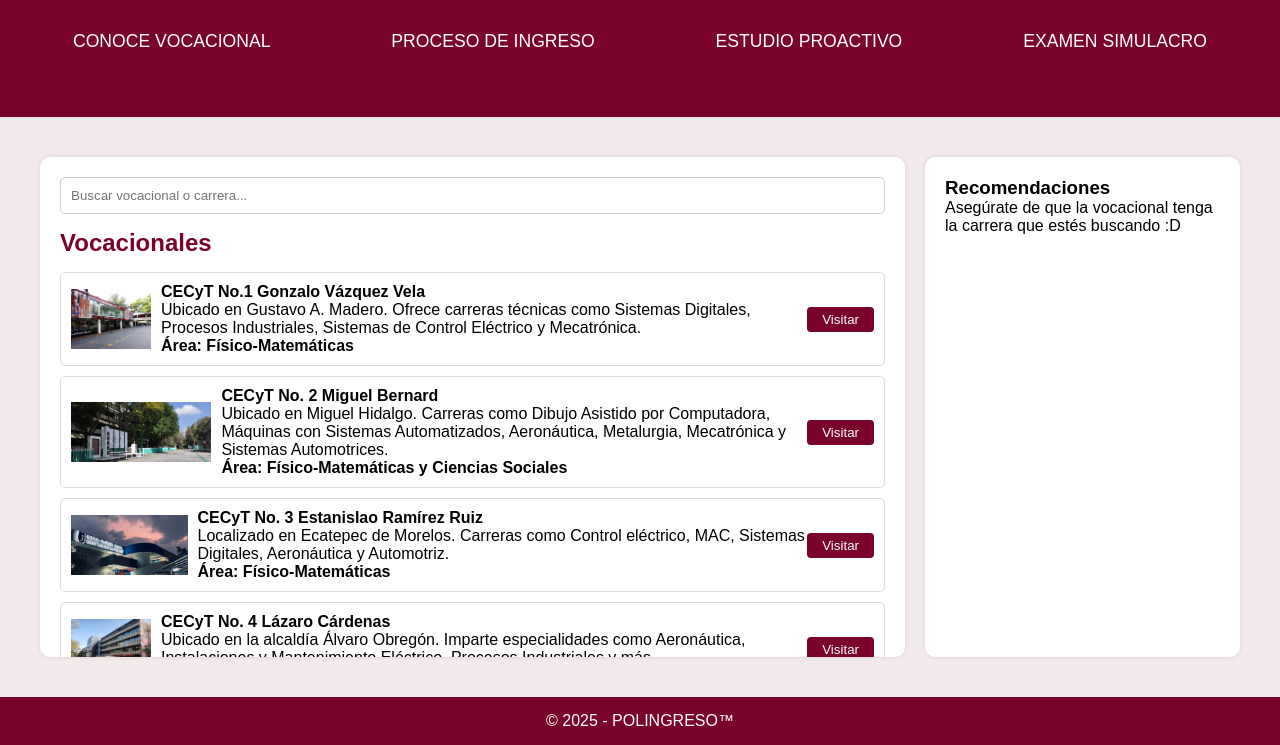
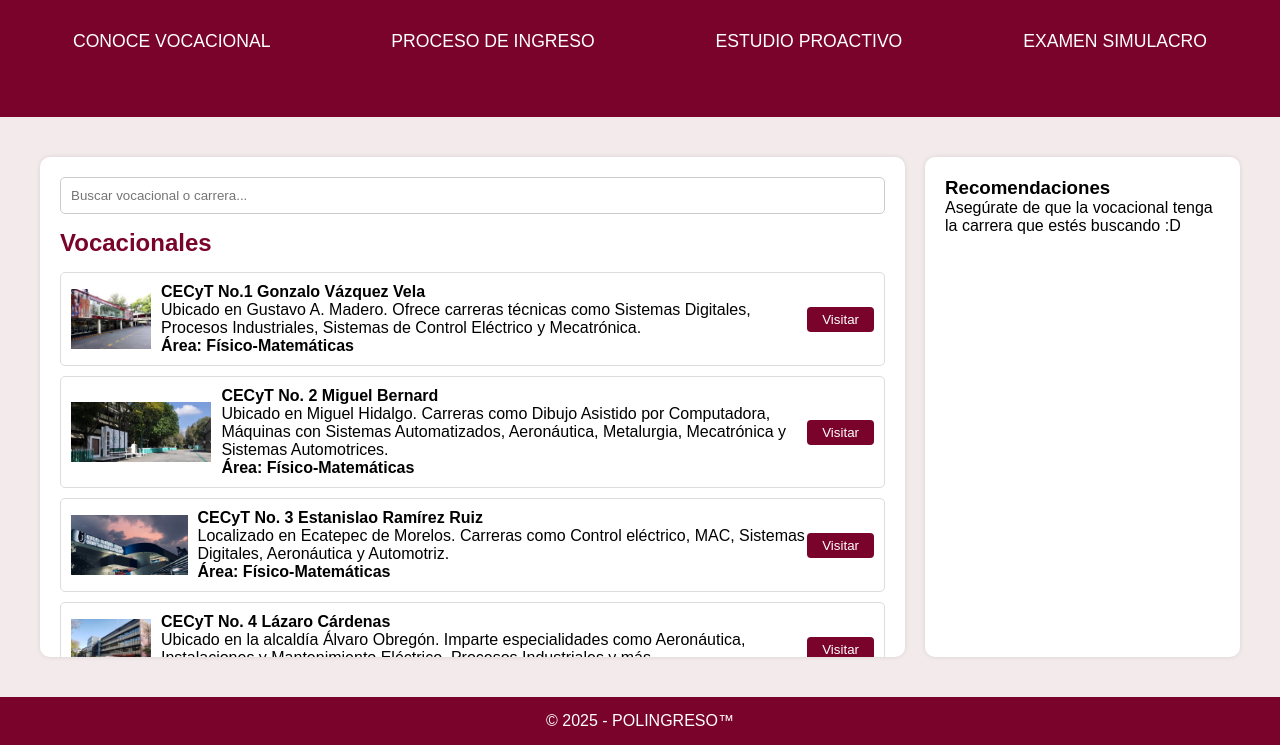
Before and after one commit to RowerX/Polingreso, a website: page public/vocacional.html in a window 1280 px wide. Shown: the part 111-856 px from the top of the page. Drawn offline with Linux system fonts and the light colour scheme; grey boxes are pictures that could not be loaded.

Commit message:
Update vocacional.html

```diff
--- a/public/vocacional.html
+++ b/public/vocacional.html
@@ -40,7 +40,7 @@
     <img src="img/cecyt2.jpg" alt="Voca 2">
     <div class="info">
         <h4>CECyT No. 2 Miguel Bernard</h4>
-        <p>Ubicado en Miguel Hidalgo. Carreras como Dibujo Asistido por Computadora, Máquinas con Sistemas Automatizados, Aeronáutica, Metalurgia, Mecatrónica y Sistemas Automotrices.<br><strong>Área: Físico-Matemáticas y Ciencias Sociales</strong></p>
+        <p>Ubicado en Miguel Hidalgo. Carreras como Dibujo Asistido por Computadora, Máquinas con Sistemas Automatizados, Aeronáutica, Metalurgia, Mecatrónica y Sistemas Automotrices.<br><strong>Área: Físico-Matemáticas</strong></p>
     </div>
     <button class="btn-visitar" onclick="mostrarInfo('voca2')">Visitar</button>
 </div>
```
